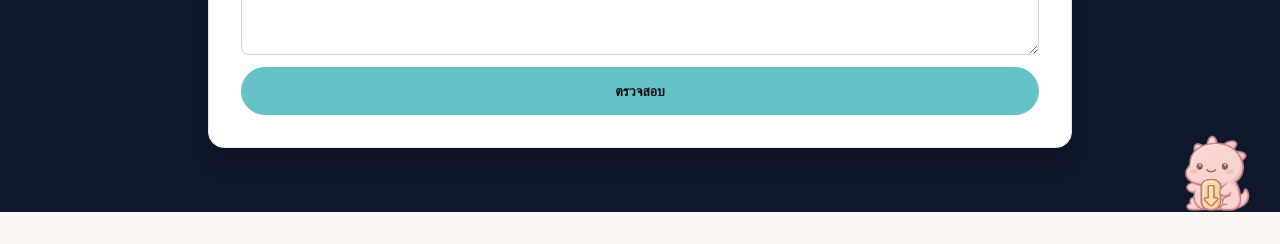
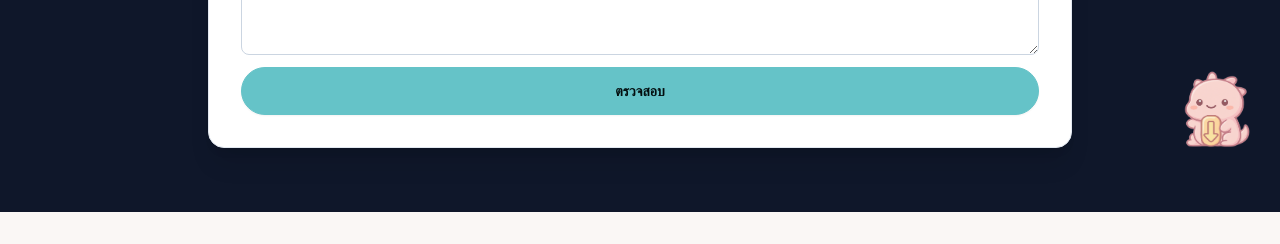
Before and after one commit to Xbjo1516/dropurl, a Next.js app: page / in a window 1280 px wide. Shown: the part 556-800 px from the top of the page. Built offline with nearby package versions, Linux system fonts and the light colour scheme; no server answers.

Commit message:
Adjust the bottom spacing upward

```diff
--- a/components/BT/DiscordHelpButton.tsx
+++ b/components/BT/DiscordHelpButton.tsx
@@ -22,7 +22,7 @@ export function DiscordHelpButton({ onClick }: DiscordHelpButtonProps) {
       {hover && (
         <div
           className="
-            absolute right-full mr-3 top-1/2 -translate-y-1/2
+            absolute right-full mr-3 top-1/2 -translate-y-16
             bg-base-200 text-base-content
             px-4 py-1.5 rounded-full shadow text-xs
             whitespace-nowrap
@@ -35,7 +35,7 @@ export function DiscordHelpButton({ onClick }: DiscordHelpButtonProps) {
       {/* ตัวน้อง Droppy */}
       <button
         onClick={onClick}
-        className="p-0 border-none bg-transparent cursor-pointer"
+        className="p-0 border-none bg-transparent cursor-pointer -translate-y-16"
       >
         <img
           src="/droppy.png"
```
